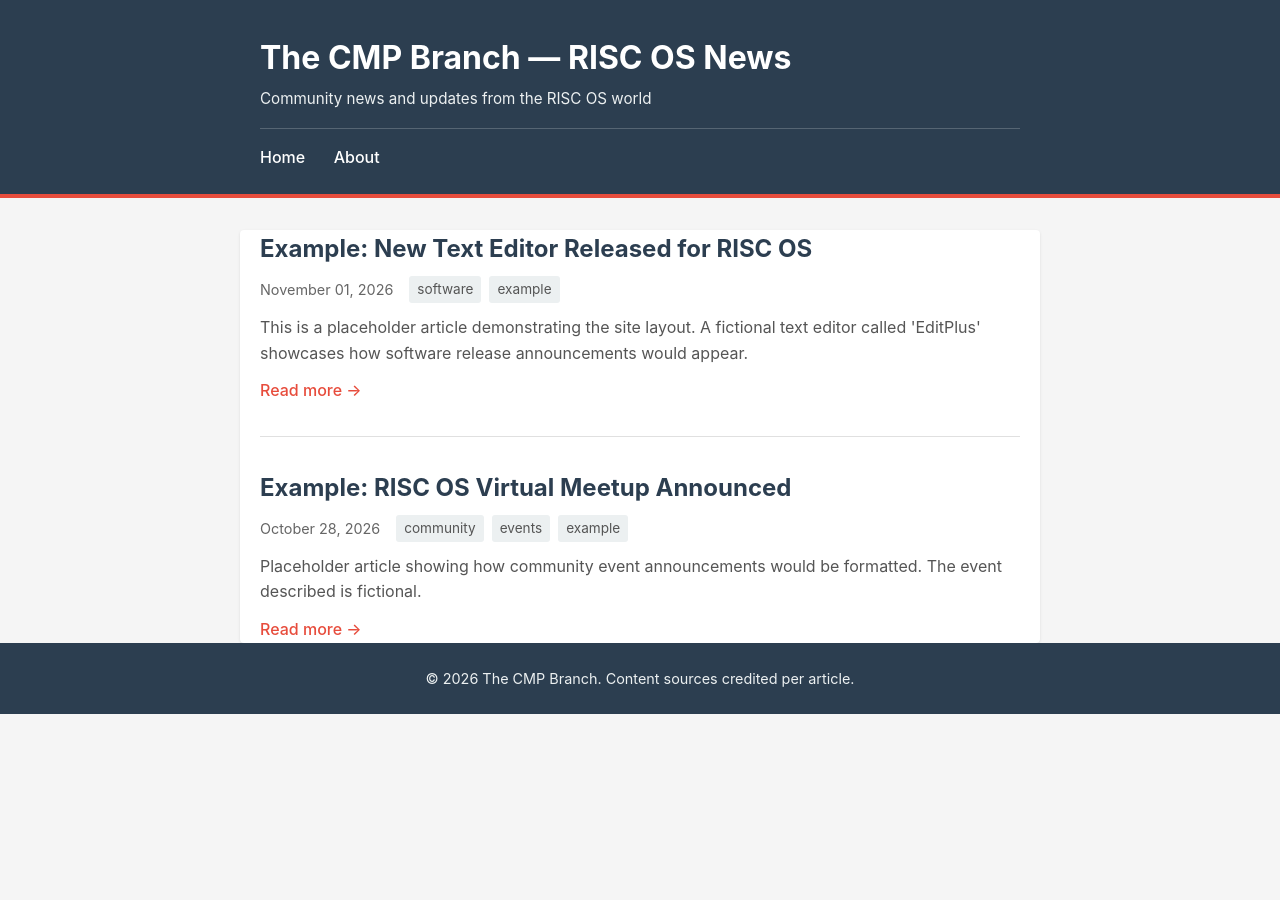
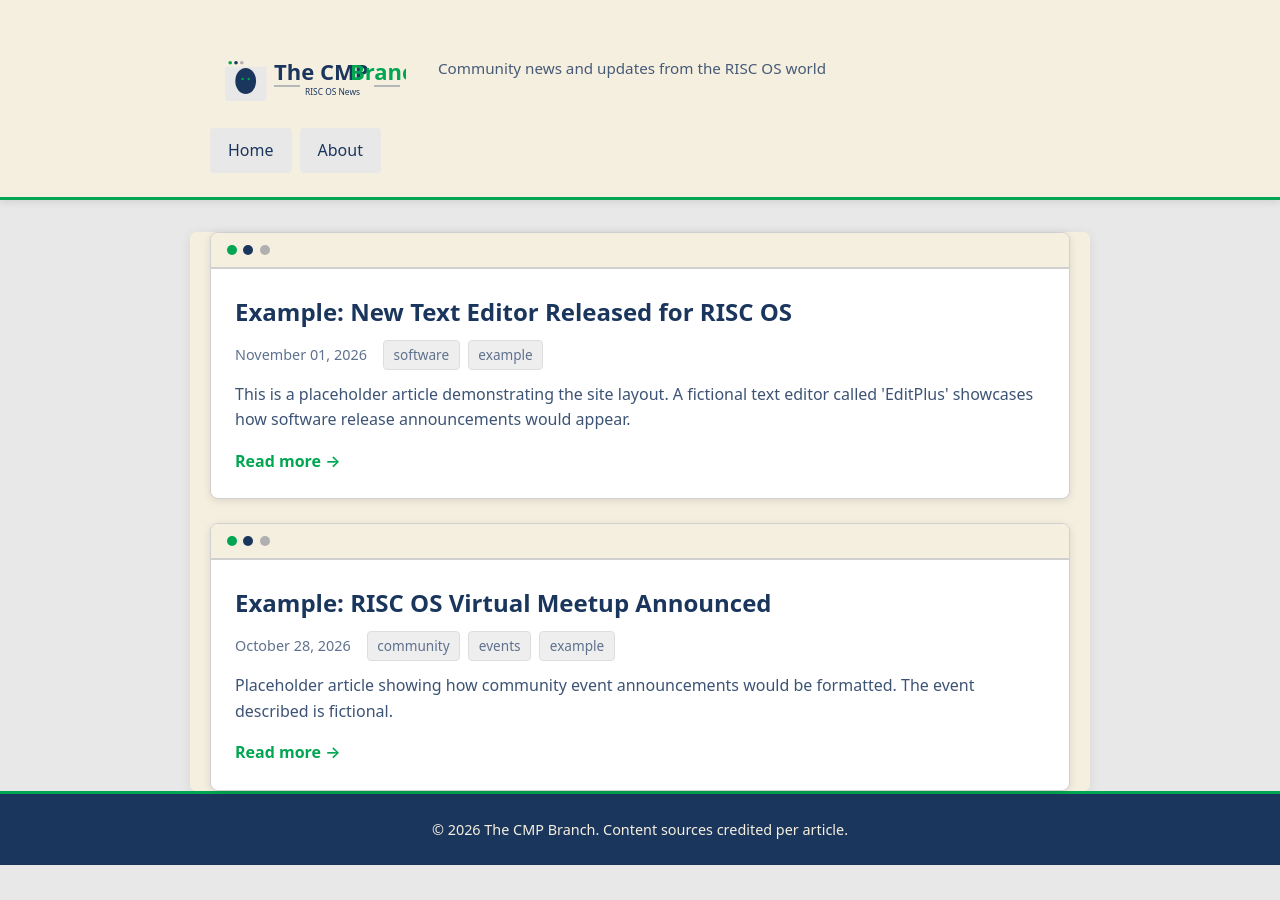
Before and after one commit to The-CMP-Branch/News, a Jekyll site: the page built from index.html, in a window 1280 px wide. Built offline with Jekyll 4.4.1, drawn with Linux system fonts in a browser that asks for light colours.

Commit message:
Apply RISC OS-inspired branding with Acorn green accent
- Create SVG logo (full, icon-only, and favicon) based on reference design
- Recreate logo with classic Acorn Computers green (#00A651) accent
- Add logo to site header and favicon link
- Restyle site with RISC OS-inspired design:
  - Cream (#F5EFE0) and light grey (#E8E8E8) backgrounds
  - Deep navy (#1B365D) text and headers
  - Acorn green accent for links, highlights, and decorative elements
- Style article cards as RISC OS windows with cream title bars and colored dots
- Update header to hint at RISC OS icon bar aesthetic
- Maintain modern responsive layout with accessible contrast
- Keep clean sans-serif typography for readability

Co-authored-by: Tigger <ReallySmallSoftware@users.noreply.github.com>

```diff
--- a/Gemfile
+++ b/Gemfile
@@ -1,7 +1,7 @@
 source "https://rubygems.org"
 
 gem "jekyll", "~> 4.3"
-gem "github-pages", group: :jekyll_plugins
+gem "webrick", "~> 1.8"
 
 group :jekyll_plugins do
   gem "jekyll-feed"
--- a/_layouts/default.html
+++ b/_layouts/default.html
@@ -5,13 +5,20 @@
     <meta name="viewport" content="width=device-width, initial-scale=1.0">
     <title>{% if page.title %}{{ page.title }} | {% endif %}{{ site.title }}</title>
     <meta name="description" content="{% if page.summary %}{{ page.summary }}{% else %}{{ site.description }}{% endif %}">
+    <link rel="icon" type="image/svg+xml" href="{{ '/assets/favicon.svg' | relative_url }}">
     <link rel="stylesheet" href="{{ '/assets/css/style.css' | relative_url }}">
 </head>
 <body>
     <header>
         <div class="container">
-            <h1><a href="{{ '/' | relative_url }}">{{ site.title }}</a></h1>
-            <p class="tagline">{{ site.description }}</p>
+            <div class="site-header-content">
+                <a href="{{ '/' | relative_url }}" class="logo-link">
+                    <img src="{{ '/assets/logo-full.svg' | relative_url }}" alt="The CMP Branch" class="site-logo">
+                </a>
+                <div class="site-title-area">
+                    <p class="tagline">{{ site.description }}</p>
+                </div>
+            </div>
             <nav>
                 <a href="{{ '/' | relative_url }}">Home</a>
                 <a href="{{ '/about' | relative_url }}">About</a>
--- a/assets/css/style.css
+++ b/assets/css/style.css
@@ -1,3 +1,11 @@
+/* RISC OS-inspired design with Acorn green accent */
+/* Color palette:
+   - Cream: #F5EFE0
+   - Light grey: #E8E8E8
+   - Deep navy: #1B365D
+   - Acorn green: #00A651
+*/
+
 /* Reset and base styles */
 * {
     margin: 0;
@@ -6,71 +14,101 @@
 }
 
 body {
-    font-family: -apple-system, BlinkMacSystemFont, "Segoe UI", Roboto, "Helvetica Neue", Arial, sans-serif;
+    font-family: system-ui, -apple-system, BlinkMacSystemFont, "Segoe UI", Roboto, "Helvetica Neue", Arial, sans-serif;
     line-height: 1.6;
-    color: #333;
-    background-color: #f5f5f5;
+    color: #1B365D;
+    background-color: #E8E8E8;
 }
 
 .container {
-    max-width: 800px;
+    max-width: 900px;
     margin: 0 auto;
     padding: 0 20px;
 }
 
-/* Header */
+/* Header - inspired by RISC OS icon bar */
 header {
-    background-color: #2c3e50;
-    color: white;
-    padding: 2rem 0 1.5rem;
+    background-color: #F5EFE0;
+    color: #1B365D;
+    padding: 1.5rem 0;
     margin-bottom: 2rem;
-    border-bottom: 4px solid #e74c3c;
+    border-bottom: 3px solid #00A651;
+    box-shadow: 0 2px 8px rgba(0, 0, 0, 0.1);
+}
+
+.site-header-content {
+    display: flex;
+    align-items: center;
+    gap: 2rem;
+    margin-bottom: 1rem;
+}
+
+.logo-link {
+    display: block;
+    flex-shrink: 0;
+}
+
+.site-logo {
+    height: 80px;
+    width: auto;
+}
+
+.site-title-area {
+    flex-grow: 1;
 }
 
 header h1 {
     font-size: 2rem;
     margin-bottom: 0.25rem;
+    font-weight: 700;
 }
 
 header h1 a {
-    color: white;
+    color: #1B365D;
     text-decoration: none;
 }
 
 header h1 a:hover {
-    color: #e74c3c;
+    color: #00A651;
 }
 
 header .tagline {
-    color: #ecf0f1;
+    color: #1B365D;
+    opacity: 0.8;
     font-size: 0.95rem;
-    margin-bottom: 1rem;
 }
 
 nav {
-    margin-top: 1rem;
-    padding-top: 1rem;
-    border-top: 1px solid rgba(255, 255, 255, 0.2);
+    display: flex;
+    gap: 0.5rem;
+    flex-wrap: wrap;
 }
 
 nav a {
-    color: white;
+    color: #1B365D;
     text-decoration: none;
-    margin-right: 1.5rem;
+    padding: 0.5rem 1rem;
+    background-color: #E8E8E8;
+    border-radius: 4px;
     font-weight: 500;
+    transition: all 0.2s ease;
+    border: 2px solid transparent;
 }
 
-nav a:hover {
-    color: #e74c3c;
+nav a:hover,
+nav a:focus {
+    background-color: #00A651;
+    color: white;
+    border-color: #00A651;
 }
 
 /* Main content */
 main {
-    background-color: white;
-    padding: 2rem;
+    background-color: #F5EFE0;
+    padding: 2.5rem;
     margin-bottom: 2rem;
-    border-radius: 4px;
-    box-shadow: 0 1px 3px rgba(0, 0, 0, 0.1);
+    border-radius: 6px;
+    box-shadow: 0 2px 12px rgba(0, 0, 0, 0.08);
     min-height: 400px;
 }
 
@@ -78,35 +116,72 @@ main {
 .news-list {
     display: flex;
     flex-direction: column;
-    gap: 2rem;
+    gap: 1.5rem;
 }
 
+/* News items styled as RISC OS windows */
 .news-item {
-    padding-bottom: 2rem;
-    border-bottom: 1px solid #e0e0e0;
+    background-color: white;
+    border-radius: 8px;
+    overflow: hidden;
+    box-shadow: 0 2px 8px rgba(0, 0, 0, 0.1);
+    border: 1px solid #D0D0D0;
 }
 
-.news-item:last-child {
-    border-bottom: none;
-    padding-bottom: 0;
+.news-item-header {
+    background-color: #F5EFE0;
+    padding: 0.75rem 1rem;
+    border-bottom: 2px solid #D0D0D0;
+    display: flex;
+    align-items: center;
+    gap: 0.5rem;
+}
+
+.news-item-dots {
+    display: flex;
+    gap: 0.4rem;
+}
+
+.window-dot {
+    width: 10px;
+    height: 10px;
+    border-radius: 50%;
+}
+
+.dot-green {
+    background-color: #00A651;
+}
+
+.dot-navy {
+    background-color: #1B365D;
+}
+
+.dot-grey {
+    background-color: #B0B0B0;
+}
+
+.news-item-content {
+    padding: 1.5rem;
 }
 
 .news-item h2 {
     font-size: 1.5rem;
     margin-bottom: 0.5rem;
+    font-weight: 700;
 }
 
 .news-item h2 a {
-    color: #2c3e50;
+    color: #1B365D;
     text-decoration: none;
 }
 
 .news-item h2 a:hover {
-    color: #e74c3c;
+    color: #00A651;
 }
 
 .post-meta {
-    color: #666;
+    color: #1B365D;
+    opacity: 0.7;
     font-size: 0.9rem;
     margin-bottom: 0.75rem;
     display: flex;
@@ -121,30 +196,36 @@ main {
 }
 
 .tag {
-    background-color: #ecf0f1;
-    color: #555;
-    padding: 0.15rem 0.5rem;
-    border-radius: 3px;
+    background-color: #E8E8E8;
+    color: #1B365D;
+    padding: 0.2rem 0.6rem;
+    border-radius: 4px;
     font-size: 0.85rem;
+    border: 1px solid #D0D0D0;
 }
 
 .summary {
-    color: #555;
-    margin-bottom: 0.75rem;
+    color: #1B365D;
+    opacity: 0.85;
+    margin-bottom: 1rem;
+    line-height: 1.6;
 }
 
 .read-more {
-    color: #e74c3c;
+    color: #00A651;
     text-decoration: none;
-    font-weight: 500;
+    font-weight: 600;
+    transition: color 0.2s ease;
 }
 
 .read-more:hover {
+    color: #008741;
     text-decoration: underline;
 }
 
 .no-posts {
-    color: #777;
+    color: #1B365D;
+    opacity: 0.6;
     font-style: italic;
     text-align: center;
     padding: 3rem 0;
@@ -158,37 +239,42 @@ main {
 .post-header {
     margin-bottom: 2rem;
     padding-bottom: 1rem;
-    border-bottom: 2px solid #e0e0e0;
+    border-bottom: 3px solid #00A651;
 }
 
 .post-header h1 {
-    font-size: 2rem;
+    font-size: 2.25rem;
     margin-bottom: 0.5rem;
-    color: #2c3e50;
+    color: #1B365D;
+    font-weight: 700;
 }
 
 .post-summary {
-    background-color: #f8f9fa;
-    padding: 1rem;
-    border-left: 4px solid #e74c3c;
+    background-color: #E8E8E8;
+    padding: 1.25rem;
+    border-left: 4px solid #00A651;
     margin-bottom: 2rem;
     font-style: italic;
+    border-radius: 4px;
 }
 
 .post-content {
     line-height: 1.8;
+    color: #1B365D;
 }
 
 .post-content h2 {
     margin-top: 2rem;
     margin-bottom: 1rem;
-    color: #2c3e50;
+    color: #1B365D;
+    font-weight: 700;
 }
 
 .post-content h3 {
     margin-top: 1.5rem;
     margin-bottom: 0.75rem;
-    color: #34495e;
+    color: #1B365D;
+    font-weight: 600;
 }
 
 .post-content p {
@@ -205,46 +291,68 @@ main {
 }
 
 .post-content a {
-    color: #e74c3c;
+    color: #00A651;
     text-decoration: none;
+    font-weight: 500;
 }
 
 .post-content a:hover {
     text-decoration: underline;
+    color: #008741;
 }
 
 .post-content code {
-    background-color: #f4f4f4;
+    background-color: #E8E8E8;
     padding: 0.2rem 0.4rem;
     border-radius: 3px;
-    font-family: "Courier New", monospace;
+    font-family: "Monaco", "Courier New", monospace;
     font-size: 0.9em;
+    color: #1B365D;
+    border: 1px solid #D0D0D0;
 }
 
 .post-content pre {
-    background-color: #f4f4f4;
+    background-color: #E8E8E8;
     padding: 1rem;
-    border-radius: 4px;
+    border-radius: 6px;
     overflow-x: auto;
     margin-bottom: 1rem;
+    border: 1px solid #D0D0D0;
+}
+
+.post-content pre code {
+    background: none;
+    border: none;
+    padding: 0;
 }
 
 .post-content hr {
     border: none;
-    border-top: 1px solid #e0e0e0;
+    border-top: 2px solid #D0D0D0;
     margin: 2rem 0;
+}
+
+.post-content blockquote {
+    border-left: 4px solid #00A651;
+    padding-left: 1rem;
+    margin: 1rem 0;
+    color: #1B365D;
+    opacity: 0.85;
+    font-style: italic;
 }
 
 .post-footer {
     margin-top: 2rem;
     padding-top: 1rem;
-    border-top: 1px solid #e0e0e0;
-    color: #666;
+    border-top: 2px solid #D0D0D0;
+    color: #1B365D;
+    opacity: 0.8;
 }
 
 .post-footer a {
-    color: #e74c3c;
+    color: #00A651;
     text-decoration: none;
+    font-weight: 500;
 }
 
 .post-footer a:hover {
@@ -257,38 +365,86 @@ main {
 
 .btn {
     display: inline-block;
-    padding: 0.5rem 1rem;
-    background-color: #2c3e50;
+    padding: 0.6rem 1.2rem;
+    background-color: #1B365D;
     color: white;
     text-decoration: none;
-    border-radius: 4px;
-    font-weight: 500;
+    border-radius: 6px;
+    font-weight: 600;
+    transition: background-color 0.2s ease;
 }
 
 .btn:hover {
-    background-color: #34495e;
+    background-color: #00A651;
 }
 
 /* Footer */
 footer {
-    background-color: #2c3e50;
-    color: #ecf0f1;
+    background-color: #1B365D;
+    color: #F5EFE0;
     padding: 1.5rem 0;
     text-align: center;
     font-size: 0.9rem;
+    border-top: 3px solid #00A651;
 }
 
 footer a {
-    color: #e74c3c;
+    color: #00A651;
     text-decoration: none;
+    font-weight: 500;
 }
 
 footer a:hover {
     text-decoration: underline;
 }
 
+/* About page styling */
+.about-content {
+    background-color: white;
+    padding: 2rem;
+    border-radius: 8px;
+    border: 1px solid #D0D0D0;
+}
+
+.about-content h1,
+.about-content h2,
+.about-content h3 {
+    color: #1B365D;
+}
+
+.about-content h1 {
+    margin-bottom: 1.5rem;
+    font-size: 2rem;
+    border-bottom: 3px solid #00A651;
+    padding-bottom: 0.75rem;
+}
+
+.about-content h2 {
+    margin-top: 2rem;
+    margin-bottom: 1rem;
+}
+
+.about-content a {
+    color: #00A651;
+    font-weight: 500;
+}
+
+.about-content a:hover {
+    text-decoration: underline;
+}
+
 /* Responsive */
 @media (max-width: 768px) {
+    .site-header-content {
+        flex-direction: column;
+        align-items: flex-start;
+        gap: 1rem;
+    }
+
+    .site-logo {
+        height: 60px;
+    }
+
     header h1 {
         font-size: 1.5rem;
     }
@@ -298,10 +454,32 @@ footer a:hover {
     }
 
     .post-header h1 {
-        font-size: 1.5rem;
+        font-size: 1.75rem;
     }
 
     .news-item h2 {
         font-size: 1.25rem;
     }
+
+    nav {
+        width: 100%;
+    }
+
+    nav a {
+        flex: 1;
+        text-align: center;
+        min-width: 100px;
+    }
 }
+
+@media (max-width: 480px) {
+    .news-item-content {
+        padding: 1rem;
+    }
+
+    .post-meta {
+        flex-direction: column;
+        align-items: flex-start;
+        gap: 0.5rem;
+    }
+}
--- a/index.html
+++ b/index.html
@@ -7,6 +7,14 @@ title: Home
     {% if site.posts.size > 0 %}
         {% for post in site.posts %}
         <article class="news-item">
+            <div class="news-item-header">
+                <div class="news-item-dots">
+                    <span class="window-dot dot-green"></span>
+                    <span class="window-dot dot-navy"></span>
+                    <span class="window-dot dot-grey"></span>
+                </div>
+            </div>
+            <div class="news-item-content">
                 <h2><a href="{{ post.url | relative_url }}">{{ post.title }}</a></h2>
                 <div class="post-meta">
                     <time datetime="{{ post.date | date_to_xmlschema }}">{{ post.date | date: "%B %d, %Y" }}</time>
@@ -24,6 +32,7 @@ title: Home
                 <p class="summary">{{ post.excerpt | strip_html | truncatewords: 50 }}</p>
                 {% endif %}
                 <a href="{{ post.url | relative_url }}" class="read-more">Read more →</a>
+            </div>
         </article>
         {% endfor %}
     {% else %}
```
Also changed, not shown: about.md (+4 -0 lines), assets/favicon.svg (added), assets/logo-full.svg (added), assets/logo-icon.svg (added), assets/logo-reference.jpg (added). Lines whose indentation alone changed are shown as unchanged.
